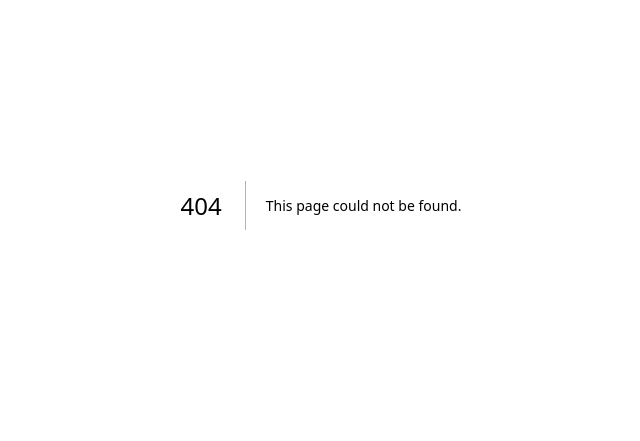
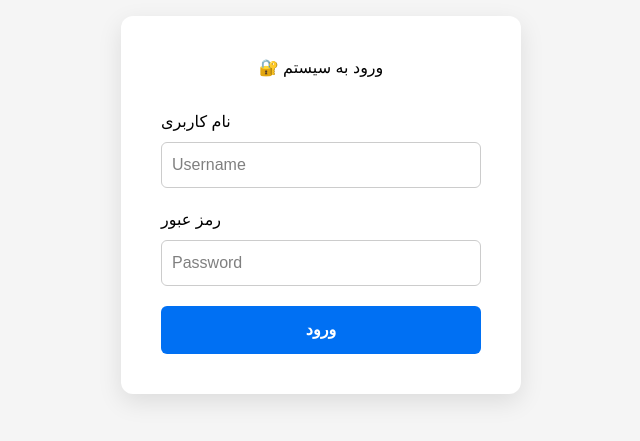
Before and after one commit to pooya13vm/pim, a Next.js app: page /login in a window 1280 px wide. Before the commit this address had no page. Shown: the part 195-636 px from the top of the page, without its empty margins (319-959 px from the left). Built offline with nearby package versions, Linux system fonts and the light colour scheme.

Commit message:
login added

```diff
--- /dev/null
+++ b/src/app/api/classify/route.ts
@@ -0,0 +1,17 @@
+import { NextResponse } from "next/server";
+
+export async function POST(request: Request) {
+  const body = await request.json();
+  const imageName = body.imageName;
+
+  console.log("📦 image added", imageName);
+
+  // داده‌ی ساختگی برای تست
+  const result = {
+    label: "Test Label",
+    confidence: "98%",
+    filename: imageName,
+  };
+
+  return NextResponse.json(result);
+}
--- /dev/null
+++ b/src/app/api/login/route.ts
@@ -0,0 +1,22 @@
+import { NextRequest, NextResponse } from "next/server";
+
+export async function POST(req: NextRequest) {
+  const { user, pass } = await req.json();
+  const validUser = process.env.BASIC_AUTH_USER;
+  const validPass = process.env.BASIC_AUTH_PASS;
+
+  if (user === validUser && pass === validPass) {
+    const response = NextResponse.json({ success: true });
+
+    response.cookies.set("auth", "authenticated", {
+      httpOnly: true,
+      path: "/",
+      sameSite: "lax",
+      secure: process.env.NODE_ENV === "production",
+    });
+
+    return response;
+  }
+
+  return NextResponse.json({ error: "Invalid" }, { status: 401 });
+}
--- /dev/null
+++ b/src/app/login/page.tsx
@@ -0,0 +1,118 @@
+"use client";
+
+import { useState } from "react";
+import { useRouter } from "next/navigation";
+
+export default function LoginPage() {
+  const [user, setUser] = useState("");
+  const [pass, setPass] = useState("");
+  const [error, setError] = useState("");
+  const router = useRouter();
+
+  const handleLogin = async () => {
+    const res = await fetch("/api/login", {
+      method: "POST",
+      body: JSON.stringify({ user, pass }),
+      headers: { "Content-Type": "application/json" },
+      credentials: "include",
+    });
+
+    if (res.ok) {
+      router.push("/");
+    } else {
+      setError("نام کاربری یا رمز عبور اشتباه است");
+    }
+  };
+
+  return (
+    <div
+      style={{
+        height: "100vh",
+        background: "#f5f5f5",
+        display: "flex",
+        justifyContent: "center",
+        alignItems: "center",
+        fontFamily: "sans-serif",
+      }}
+    >
+      <div
+        style={{
+          width: 400,
+          color: "#000",
+          padding: "40px",
+          background: "#fff",
+          borderRadius: 12,
+          boxShadow: "0 8px 24px rgba(0,0,0,0.1)",
+        }}
+      >
+        <h2 style={{ textAlign: "center", marginBottom: 30 }}>
+          🔐 ورود به سیستم
+        </h2>
+
+        <label style={{ display: "block", marginBottom: 8 }}>نام کاربری</label>
+        <input
+          type="text"
+          placeholder="Username"
+          value={user}
+          onChange={(e) => setUser(e.target.value)}
+          style={{
+            width: "100%",
+            padding: "10px",
+            marginBottom: 20,
+            borderRadius: 6,
+            border: "1px solid #ccc",
+            outlineColor: "#0070f3",
+          }}
+        />
+
+        <label style={{ display: "block", marginBottom: 8 }}>رمز عبور</label>
+        <input
+          type="password"
+          placeholder="Password"
+          value={pass}
+          onChange={(e) => setPass(e.target.value)}
+          style={{
+            width: "100%",
+            padding: "10px",
+            marginBottom: 20,
+            borderRadius: 6,
+            border: "1px solid #ccc",
+            outlineColor: "#0070f3",
+          }}
+        />
+
+        <button
+          onClick={handleLogin}
+          style={{
+            width: "100%",
+            padding: "12px",
+            background: "#0070f3",
+            color: "#fff",
+            border: "none",
+            borderRadius: 6,
+            fontWeight: "bold",
+            cursor: "pointer",
+            transition: "background 0.2s",
+          }}
+          onMouseEnter={(e) => (e.currentTarget.style.background = "#0059c1")}
+          onMouseLeave={(e) => (e.currentTarget.style.background = "#0070f3")}
+        >
+          ورود
+        </button>
+
+        {error && (
+          <div
+            style={{
+              marginTop: 20,
+              color: "#d93025",
+              textAlign: "center",
+              fontSize: 14,
+            }}
+          >
+            {error}
+          </div>
+        )}
+      </div>
+    </div>
+  );
+}
--- a/src/app/page.tsx
+++ b/src/app/page.tsx
@@ -4,7 +4,6 @@ import { useRef } from "react";
 
 export default function HomePage() {
   const router = useRouter();
-
   const fileInputRef = useRef<HTMLInputElement>(null);
 
   const handleImageUpload = (e: React.ChangeEvent<HTMLInputElement>) => {
@@ -12,16 +11,22 @@ export default function HomePage() {
     if (file) {
       const formData = new FormData();
       formData.append("image", file);
-      router.push(`/form?imageName=${file.name}`); // پاس دادن نام فایل
+      router.push(`/form?imageName=${file.name}`);
     }
   };
 
   return (
-    <main className="flex flex-col items-center justify-center min-h-screen gap-4">
-      <h1 className="text-2xl font-bold">GemLens</h1>
-      <button className="btn" onClick={() => fileInputRef.current?.click()}>
-        Upload Image
+    <main className="flex flex-col items-center justify-center min-h-screen bg-gray-50 px-4">
+      <div className="bg-white p-10 rounded-xl shadow-md w-full max-w-md text-center space-y-6">
+        <h1 className="text-3xl font-bold text-gray-800">📷 GemLens</h1>
+
+        <button
+          className="w-full py-3 bg-blue-600 text-white font-semibold rounded-lg shadow hover:bg-blue-700 transition duration-200"
+          onClick={() => fileInputRef.current?.click()}
+        >
+          افزودن آیتم جدید
         </button>
+
         <input
           type="file"
           accept="image/*"
@@ -29,12 +34,16 @@ export default function HomePage() {
           ref={fileInputRef}
           onChange={handleImageUpload}
         />
+
+        <div className="pt-4 border-t border-gray-200">
           <button
-        className="text-blue-500 underline"
+            className="text-blue-600 hover:text-blue-800 font-medium transition"
             onClick={() => router.push("/csv")}
           >
-        View CSV
+            مشاهده فایل CSV
           </button>
+        </div>
+      </div>
     </main>
   );
 }
--- /dev/null
+++ b/src/middleware.ts
@@ -0,0 +1,30 @@
+import { NextRequest, NextResponse } from "next/server";
+
+export function middleware(req: NextRequest) {
+  const authCookie = req.cookies.get("auth")?.value;
+  const isLoggedIn = authCookie === "authenticated";
+
+  // مسیرهایی که باید همیشه باز باشن
+  if (
+    req.nextUrl.pathname.startsWith("/login") ||
+    req.nextUrl.pathname.startsWith("/api") ||
+    req.nextUrl.pathname.startsWith("/_next") ||
+    req.nextUrl.pathname === "/favicon.ico"
+  ) {
+    return NextResponse.next();
+  }
+
+  // اگر لاگین کرده، اجازه بده
+  if (isLoggedIn) {
+    return NextResponse.next();
+  }
+
+  // در غیر این صورت، هدایت به /login
+  const loginUrl = req.nextUrl.clone();
+  loginUrl.pathname = "/login";
+  return NextResponse.redirect(loginUrl);
+}
+
+export const config = {
+  matcher: ["/((?!api|_next|favicon.ico).*)"],
+};
```
Lines whose indentation alone changed are shown as unchanged.
